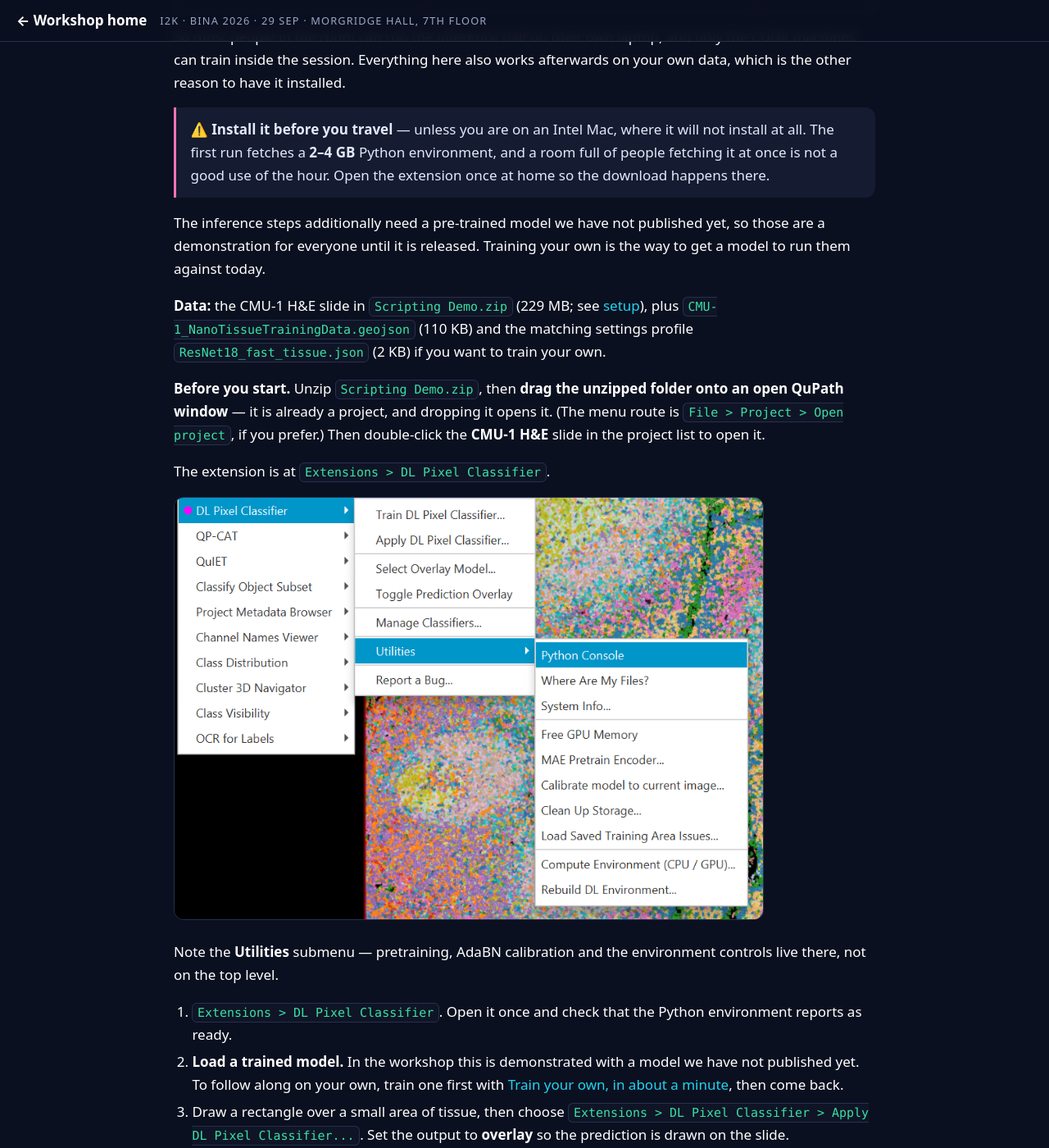
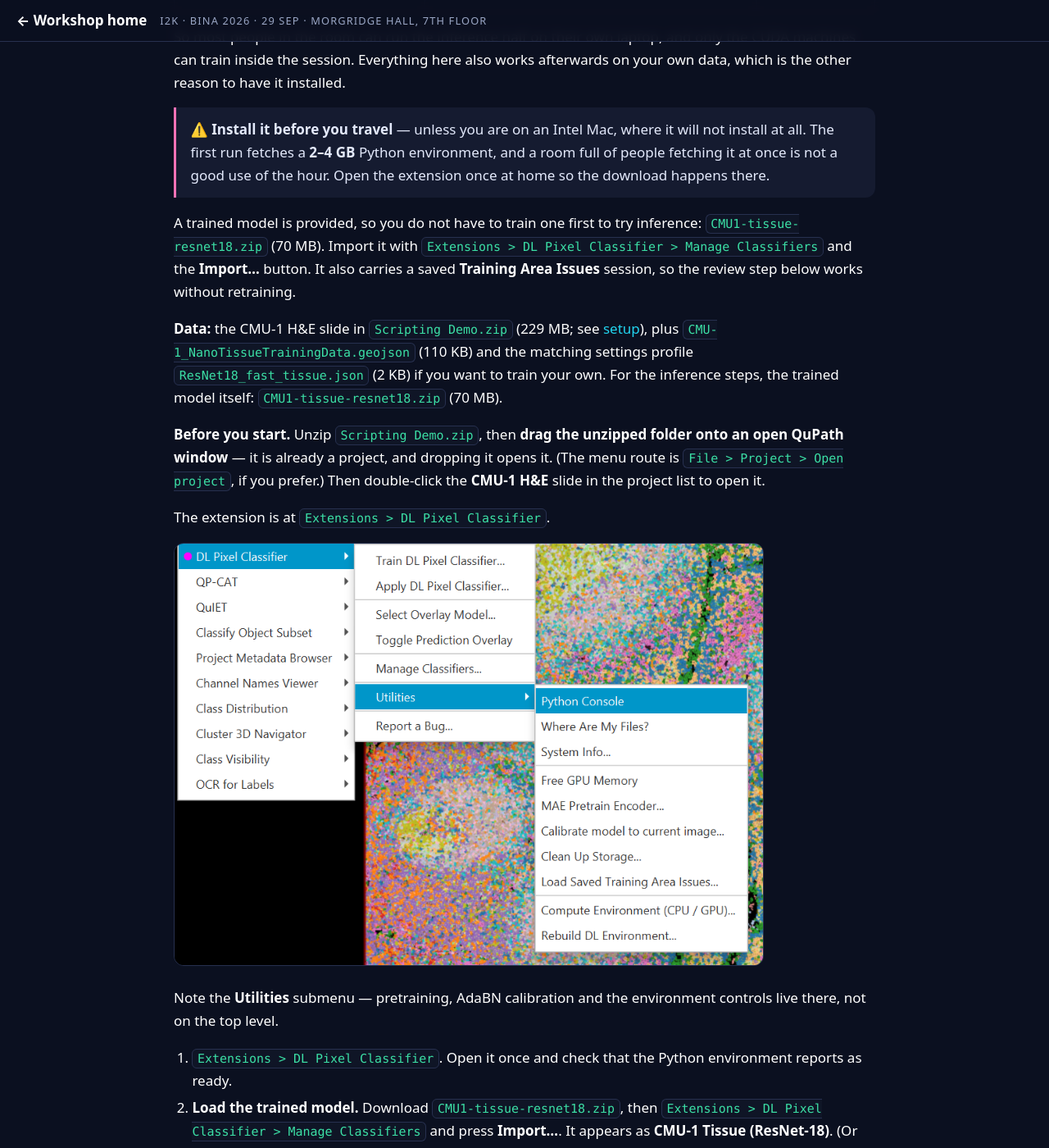
Before and after one commit to MichaelSNelson/BINA-I2K-2026-QuPath-Extensions, a Jekyll site: the page built from docs/02-dl-pixel-classifier.md, in a window 1280 px wide and 1400 px high, scrolled down 3588 px. Shown: the whole window at 82% size. Built offline with Jekyll 4.4.1, drawn with Linux system fonts in a browser that asks for light colours; some of the changed text lies outside the part shown.

Commit message:
docs(dl): publish the trained model, so the inference steps are runnable
The page has said since it was written that inference needs a pre-trained
model we had not published. It is published now, as a release asset on the
existing data-v1 tag rather than a new release: CMU1-tissue-resnet18.zip,
70 MB. Every "not published yet" caveat is gone.

What is in it, and why it is that shape:

- metadata.json and model.pt, no ONNX. The inference loader prefers
  model_static_bn.onnx, then model_static.onnx, then model.onnx, and falls
  back to model.pt, so the ONNX variants are an optimisation rather than a
  requirement. Dropping them takes the download from 219 MB to 70 MB, and the
  static-shape ONNX files are the ones that have actually broken before on a
  tile geometry they were not baked for. Smaller and more robust happened to
  be the same choice.
- No checkpoints. Export Full zips the whole folder, which is 790 MB, and two
  281 MB checkpoints are of no use to someone running a finished model.
- The saved Training Area Issues session, inside the archive at
  training_issues_sessions/. Import walks the extracted tree and copies all of
  it, and the session menu browses an installed classifier's own folder rather
  than asking for a path, so shipping the session inside the model is what
  makes it reachable at all. The review step now works without retraining.

The model carries training_effective_pixel_size_um, so anyone loading it
outside QuPath gets the resolution right without knowing about the downsample.

Named "CMU-1 Tissue (ResNet-18)" rather than the auto-generated
Classifier_20260926, since that string is what shows up in Manage Classifiers,
and described as a demo model: its validation set is 8 patches from one slide.

Claude-Session: https://claude.ai/code/session_01N4ZFToSsHCjtBUjwWur5XU

```diff
--- a/docs/02-dl-pixel-classifier.md
+++ b/docs/02-dl-pixel-classifier.md
@@ -129,9 +129,11 @@ which is the other reason to have it installed.
 > people fetching it at once is not a good use of the hour. Open the extension once at home so
 > the download happens there.
 
-The inference steps additionally need a pre-trained model we have not published yet, so those
-are a demonstration for everyone until it is released. Training your own is the way to get a
-model to run them against today.
+A trained model is provided, so you do not have to train one first to try inference:
+[`CMU1-tissue-resnet18.zip`](https://github.com/MichaelSNelson/BINA-I2K-2026-QuPath-Extensions/releases/download/data-v1/CMU1-tissue-resnet18.zip) (70 MB). Import it with
+`Extensions > DL Pixel Classifier > Manage Classifiers` and the **Import...** button. It also
+carries a saved **Training Area Issues** session, so the review step below works without
+retraining.
 
 **Data:** the CMU-1 H&E slide in
 [`Scripting Demo.zip`](https://drive.google.com/uc?export=download&id=1bWZtjZEtgqZnJOVBc91_Wk_HPgw8dmNY)
@@ -139,7 +141,8 @@ model to run them against today.
 [`CMU-1_NanoTissueTrainingData.geojson`](../data/dl-pixel-classifier/CMU-1_NanoTissueTrainingData.geojson)
 (110 KB) and the matching settings profile
 [`ResNet18_fast_tissue.json`](../data/dl-pixel-classifier/ResNet18_fast_tissue.json) (2 KB) if
-you want to train your own.
+you want to train your own. For the inference steps, the trained model itself:
+[`CMU1-tissue-resnet18.zip`](https://github.com/MichaelSNelson/BINA-I2K-2026-QuPath-Extensions/releases/download/data-v1/CMU1-tissue-resnet18.zip) (70 MB).
 
 **Before you start.** Unzip `Scripting Demo.zip`, then **drag the unzipped folder onto an open QuPath window** — it is already a project, and dropping it opens it. (The menu route is `File > Project > Open project`, if you prefer.) Then double-click the **CMU-1 H&E** slide in the project list to open it.
 
@@ -153,9 +156,10 @@ live there, not on the top level.
 
 1. `Extensions > DL Pixel Classifier`. Open it once and check that the Python environment
    reports as ready.
-2. **Load a trained model.** In the workshop this is demonstrated with a model we have not
-   published yet. To follow along on your own, train one first with
-   [Train your own, in about a minute](#train-your-own-in-about-a-minute), then come back.
+2. **Load the trained model.** Download [`CMU1-tissue-resnet18.zip`](https://github.com/MichaelSNelson/BINA-I2K-2026-QuPath-Extensions/releases/download/data-v1/CMU1-tissue-resnet18.zip), then
+   `Extensions > DL Pixel Classifier > Manage Classifiers` and press **Import...**. It appears
+   as **CMU-1 Tissue (ResNet-18)**. (Or train your own first with
+   [Train your own, in about a minute](#train-your-own-in-about-a-minute).)
 3. Draw a rectangle over a small area of tissue, then choose
    `Extensions > DL Pixel Classifier > Apply DL Pixel Classifier...`. Set the output to
    **overlay** so the prediction is drawn on the slide.
@@ -404,6 +408,11 @@ Annotations outside the current tile are never touched.
 > **Do it before you close the dialog.** Training tiles are deleted when the progress dialog
 > closes. Save the session first if you want to reopen it later via
 > `Extensions > DL Pixel Classifier > Utilities > Load Saved Training Area Issues...`.
+>
+> The provided model already has a session saved inside it, so once you have imported it you can
+> reach this straight from `Utilities > Load Saved Training Area Issues...` without training
+> anything. The menu asks which classifier's sessions to browse, not for a file path — a session
+> lives inside its model's folder and travels with it.
 
 Correcting annotations here typically improves results more than moving to a larger model.
 
```
